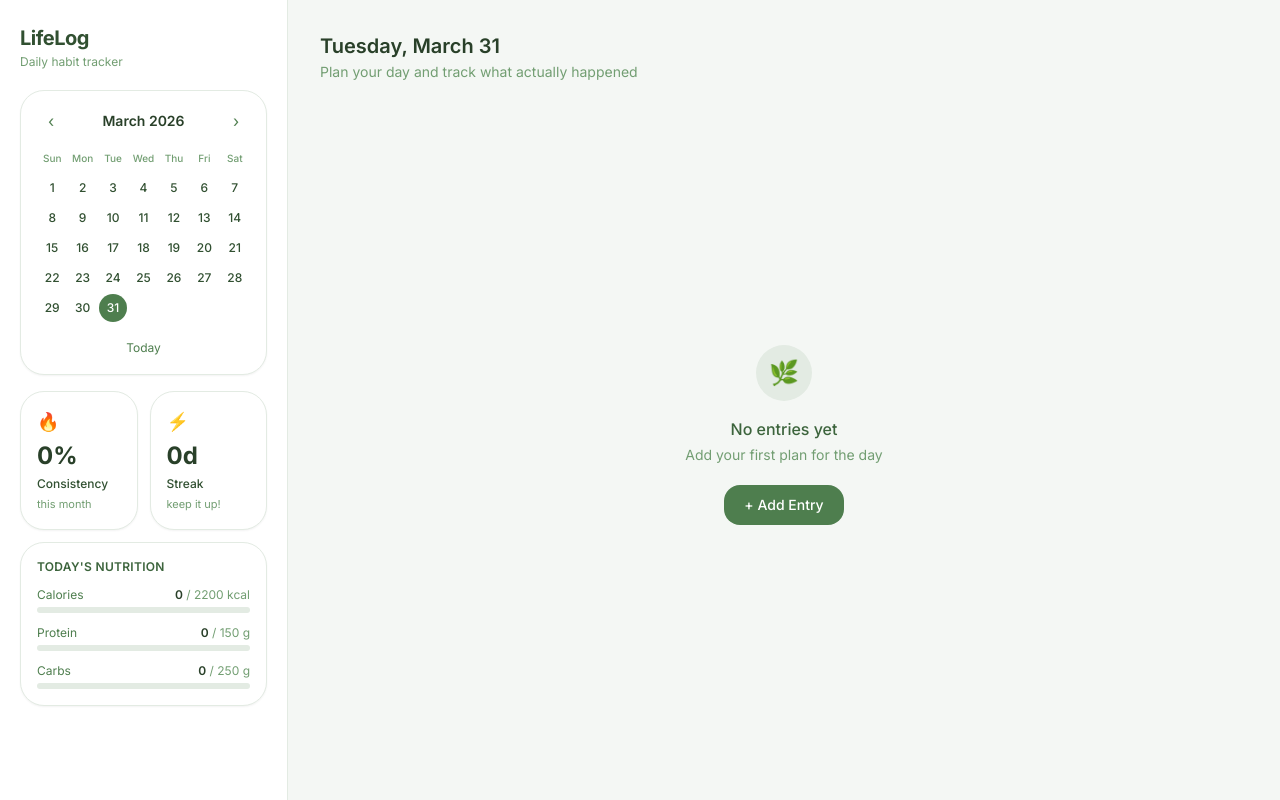
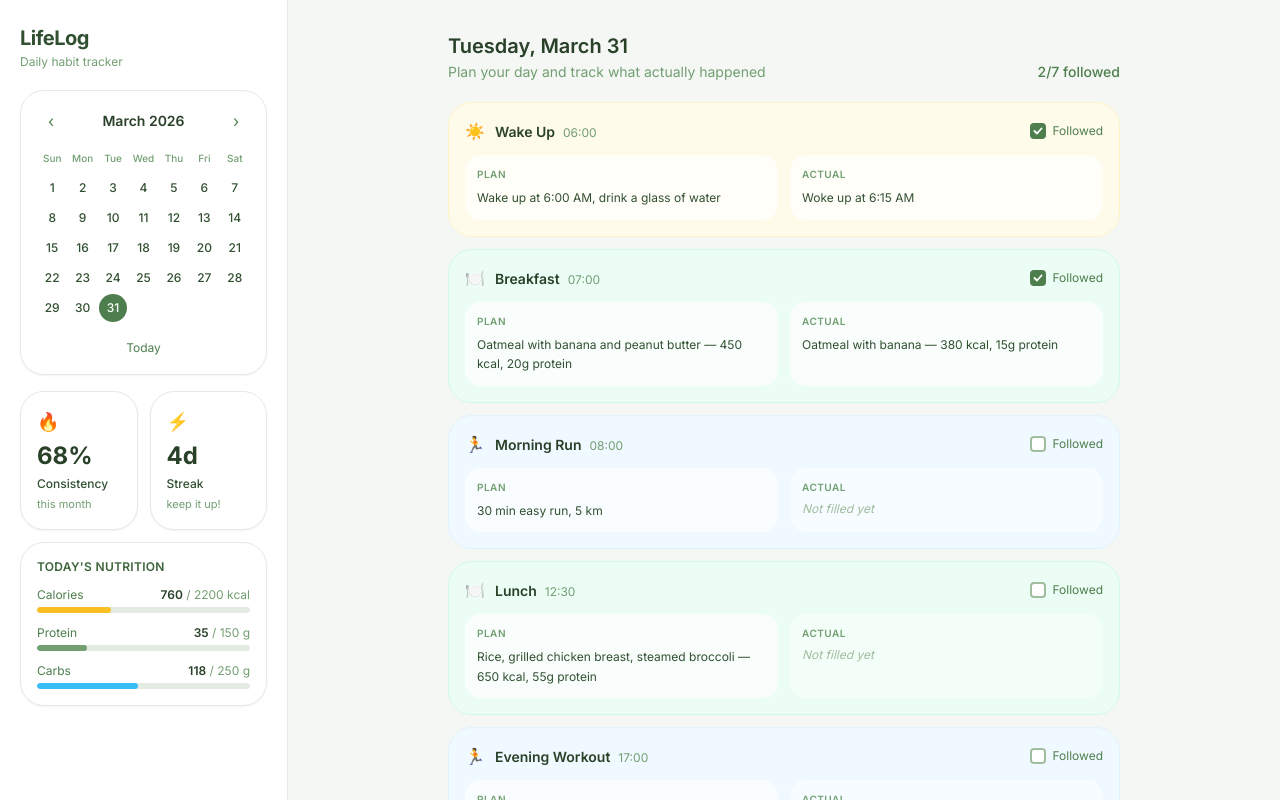
Before and after one commit to rafimaliki/LifeLog, a React (Vite) app: page / in a window 1280 px wide. Built offline with nearby package versions, Linux system fonts and the light colour scheme.

Commit message:
feat: implement timeline and card components

```diff
--- a/src/App.jsx
+++ b/src/App.jsx
@@ -2,13 +2,14 @@ import { useState } from 'react'
 import Calendar from './components/Calendar'
 import Dashboard from './components/Dashboard'
 import Timeline from './components/Timeline'
+import { MOCK_ENTRIES } from './data/mockData'
 
 const PLACEHOLDER_STATS = {
-  calories: { planned: 2200, actual: 0 },
-  protein: { planned: 150, actual: 0 },
-  carbs: { planned: 250, actual: 0 },
-  consistency: 0,
-  streak: 0,
+  calories: { planned: 2200, actual: 760 },
+  protein: { planned: 150, actual: 35 },
+  carbs: { planned: 250, actual: 118 },
+  consistency: 68,
+  streak: 4,
 }
 
 export default function App() {
@@ -34,7 +35,7 @@ export default function App() {
       {/* Main content */}
       <main className="flex-1 flex flex-col overflow-hidden">
         <div className="flex-1 overflow-y-auto p-8">
-          <Timeline date={selectedDate} entries={[]} />
+          <Timeline date={selectedDate} entries={MOCK_ENTRIES} />
         </div>
       </main>
     </div>
--- a/src/components/Timeline.jsx
+++ b/src/components/Timeline.jsx
@@ -1,3 +1,5 @@
+import TimelineCard from './TimelineCard'
+
 export default function Timeline({ date, entries }) {
   const label = date.toLocaleDateString('en-US', {
     weekday: 'long',
@@ -5,12 +7,22 @@ export default function Timeline({ date, entries }) {
     day: 'numeric',
   })
 
+  const followed = entries.filter((e) => e.followed).length
+  const total = entries.length
+
   return (
-    <div className="flex flex-col h-full">
+    <div className="flex flex-col h-full max-w-2xl mx-auto">
       {/* Date heading */}
-      <div className="mb-5">
-        <h2 className="text-xl font-semibold text-sage-800">{label}</h2>
-        <p className="text-sm text-sage-400 mt-0.5">Plan your day and track what actually happened</p>
+      <div className="mb-5 flex items-end justify-between">
+        <div>
+          <h2 className="text-xl font-semibold text-sage-800">{label}</h2>
+          <p className="text-sm text-sage-400 mt-0.5">Plan your day and track what actually happened</p>
+        </div>
+        {total > 0 && (
+          <span className="text-sm text-sage-500 font-medium">
+            {followed}/{total} followed
+          </span>
+        )}
       </div>
 
       {/* Empty state */}
@@ -29,14 +41,9 @@ export default function Timeline({ date, entries }) {
 
       {/* Entry list */}
       {entries.length > 0 && (
-        <div className="flex flex-col gap-3 overflow-y-auto pr-1">
-          {entries.map((entry, i) => (
-            <div
-              key={i}
-              className="bg-white rounded-2xl p-4 shadow-sm border border-sage-100"
-            >
-              <p className="text-sm font-medium text-sage-700">{entry.label}</p>
-            </div>
+        <div className="flex flex-col gap-3 pb-6">
+          {entries.map((entry) => (
+            <TimelineCard key={entry.id} entry={entry} />
           ))}
           <button className="mt-1 px-5 py-2.5 bg-sage-100 hover:bg-sage-200 text-sage-700 text-sm font-medium rounded-xl transition-colors self-start">
             + Add Entry
--- /dev/null
+++ b/src/components/TimelineCard.jsx
@@ -0,0 +1,58 @@
+import { ENTRY_META } from '../data/mockData'
+
+export default function TimelineCard({ entry }) {
+  const meta = ENTRY_META[entry.type] ?? ENTRY_META.other
+  const hasActual = entry.actual.trim().length > 0
+
+  return (
+    <div className={`rounded-2xl border p-4 ${meta.color} transition-shadow hover:shadow-md`}>
+      {/* Card header */}
+      <div className="flex items-center gap-2.5 mb-3">
+        <span className="text-base leading-none">{meta.icon}</span>
+        <div className="flex-1 min-w-0">
+          <span className="text-sm font-semibold text-sage-800">{entry.label}</span>
+          <span className="ml-2 text-xs text-sage-400">{entry.time}</span>
+        </div>
+        {/* Followed badge */}
+        <label className="flex items-center gap-1.5 cursor-pointer group">
+          <div className={`w-4 h-4 rounded flex items-center justify-center border-2 transition-colors
+            ${entry.followed
+              ? 'bg-sage-500 border-sage-500'
+              : 'bg-white border-sage-300 group-hover:border-sage-400'
+            }`}
+          >
+            {entry.followed && (
+              <svg className="w-2.5 h-2.5 text-white" fill="none" viewBox="0 0 10 10">
+                <path d="M1.5 5L4 7.5L8.5 2.5" stroke="currentColor" strokeWidth="1.8" strokeLinecap="round" strokeLinejoin="round" />
+              </svg>
+            )}
+          </div>
+          <span className="text-xs text-sage-500">Followed</span>
+        </label>
+      </div>
+
+      {/* Plan / Actual columns */}
+      <div className="grid grid-cols-2 gap-3">
+        {/* Plan */}
+        <div className="bg-white/70 rounded-xl p-3">
+          <p className="text-[10px] font-semibold uppercase tracking-wider text-sage-400 mb-1.5">Plan</p>
+          {entry.plan ? (
+            <p className="text-xs text-sage-700 leading-relaxed">{entry.plan}</p>
+          ) : (
+            <p className="text-xs text-sage-300 italic">No plan yet</p>
+          )}
+        </div>
+
+        {/* Actual */}
+        <div className={`rounded-xl p-3 ${hasActual ? 'bg-white/70' : 'bg-white/40'}`}>
+          <p className="text-[10px] font-semibold uppercase tracking-wider text-sage-400 mb-1.5">Actual</p>
+          {hasActual ? (
+            <p className="text-xs text-sage-700 leading-relaxed">{entry.actual}</p>
+          ) : (
+            <p className="text-xs text-sage-300 italic">Not filled yet</p>
+          )}
+        </div>
+      </div>
+    </div>
+  )
+}
--- /dev/null
+++ b/src/data/mockData.js
@@ -0,0 +1,72 @@
+export const MOCK_ENTRIES = [
+  {
+    id: '1',
+    type: 'wake-up',
+    label: 'Wake Up',
+    time: '06:00',
+    plan: 'Wake up at 6:00 AM, drink a glass of water',
+    actual: 'Woke up at 6:15 AM',
+    followed: true,
+  },
+  {
+    id: '2',
+    type: 'meal',
+    label: 'Breakfast',
+    time: '07:00',
+    plan: 'Oatmeal with banana and peanut butter — 450 kcal, 20g protein',
+    actual: 'Oatmeal with banana — 380 kcal, 15g protein',
+    followed: true,
+  },
+  {
+    id: '3',
+    type: 'exercise',
+    label: 'Morning Run',
+    time: '08:00',
+    plan: '30 min easy run, 5 km',
+    actual: '',
+    followed: false,
+  },
+  {
+    id: '4',
+    type: 'meal',
+    label: 'Lunch',
+    time: '12:30',
+    plan: 'Rice, grilled chicken breast, steamed broccoli — 650 kcal, 55g protein',
+    actual: '',
+    followed: false,
+  },
+  {
+    id: '5',
+    type: 'exercise',
+    label: 'Evening Workout',
+    time: '17:00',
+    plan: 'Upper body — chest press, rows, shoulder press — 45 min',
+    actual: '',
+    followed: false,
+  },
+  {
+    id: '6',
+    type: 'meal',
+    label: 'Dinner',
+    time: '19:00',
+    plan: 'Salmon, sweet potato, salad — 600 kcal, 45g protein',
+    actual: '',
+    followed: false,
+  },
+  {
+    id: '7',
+    type: 'other',
+    label: 'Sleep',
+    time: '22:30',
+    plan: 'In bed by 10:30 PM, no screens 30 min before',
+    actual: '',
+    followed: false,
+  },
+]
+
+export const ENTRY_META = {
+  'wake-up': { icon: '☀️', color: 'bg-amber-50 border-amber-100', dot: 'bg-amber-400' },
+  meal:      { icon: '🍽️', color: 'bg-emerald-50 border-emerald-100', dot: 'bg-emerald-400' },
+  exercise:  { icon: '🏃', color: 'bg-sky-50 border-sky-100', dot: 'bg-sky-400' },
+  other:     { icon: '🌙', color: 'bg-purple-50 border-purple-100', dot: 'bg-purple-400' },
+}
```
